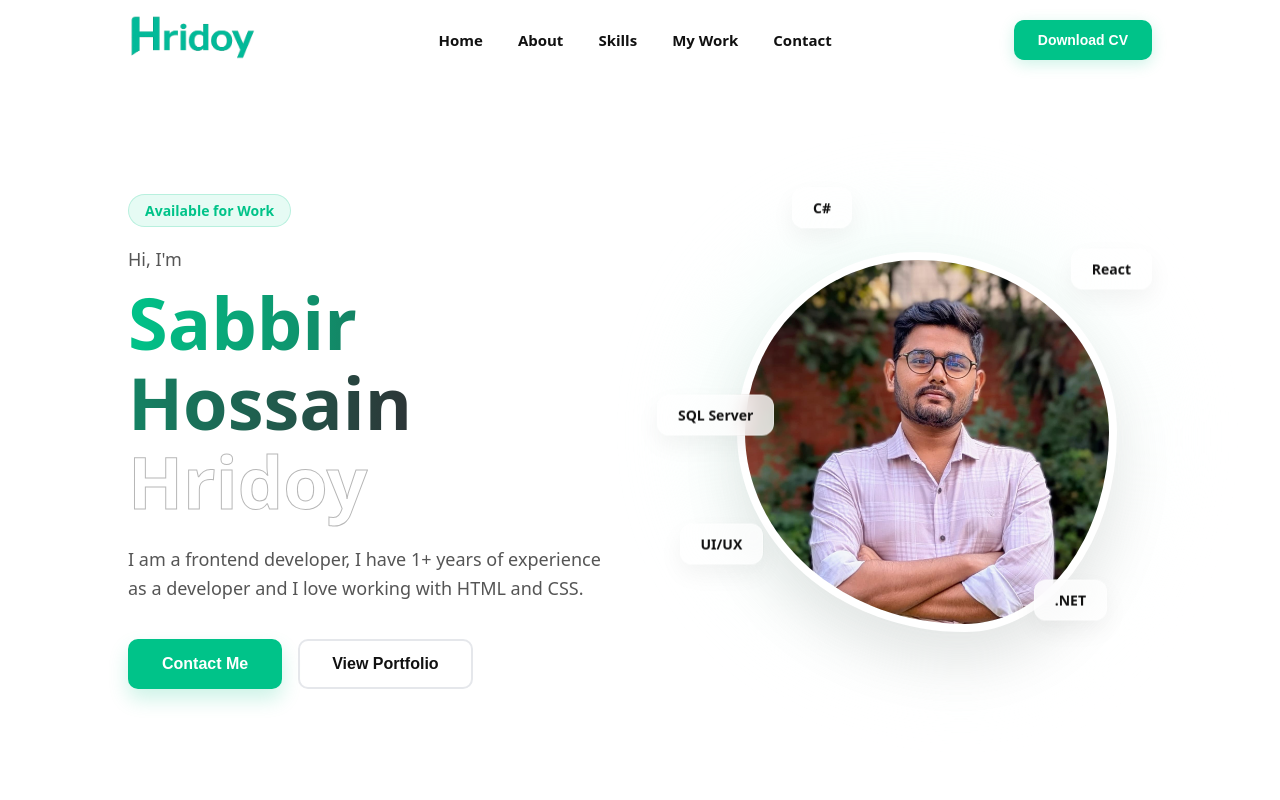
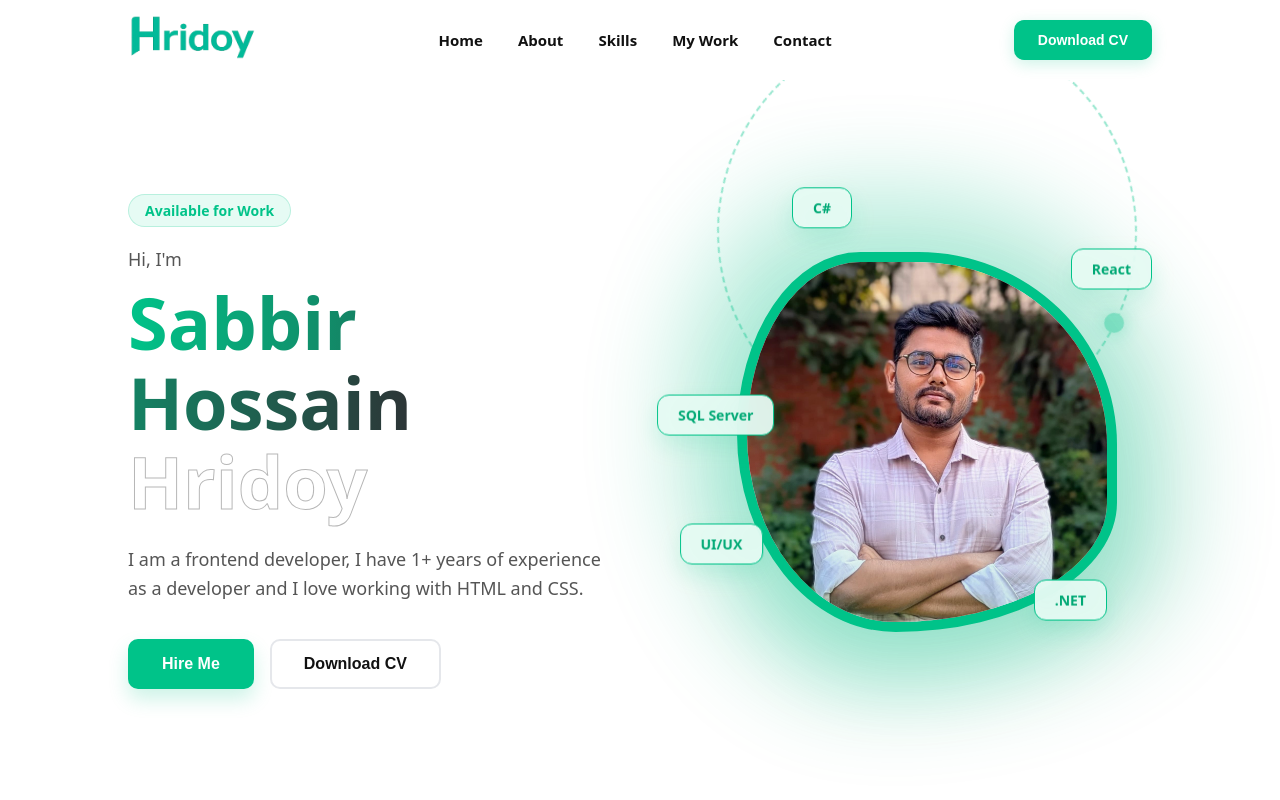
Before and after one commit to Hridu06/portfolio-react, a React (Vite) app: page / in a window 1280 px wide. Shown: the top 800 px of the page. Built offline with nearby package versions, Linux system fonts and the light colour scheme.

Commit message:
update hero

```diff
--- a/src/sections/Hero/Hero.css
+++ b/src/sections/Hero/Hero.css
@@ -133,25 +133,59 @@
 
 .hero-blob {
   position: absolute;
-  width: 100%;
-  height: 100%;
-  background: linear-gradient(135deg, var(--color-primary-light) 0%, #ffffff 100%);
+  width: 110%;
+  height: 110%;
+  background: linear-gradient(135deg, var(--color-primary) 0%, var(--color-primary-dark) 100%);
   border-radius: 30% 70% 70% 30% / 30% 30% 70% 70%;
   animation: blobMorph 12s linear infinite alternate;
+  z-index: -2;
+  filter: blur(50px);
+  opacity: 0.3;
+}
+
+.hero-shape-layer {
+  position: absolute;
+  width: 420px;
+  height: 420px;
+  border: 2px dashed var(--color-primary);
+  border-radius: 50%;
+  animation: rotate 20s linear infinite;
   z-index: -1;
-  filter: blur(40px);
-  opacity: 0.6;
+  opacity: 0.4;
+}
+
+.hero-shape-layer::before {
+  content: '';
+  position: absolute;
+  top: -10px;
+  left: 50%;
+  width: 20px;
+  height: 20px;
+  background: var(--color-primary);
+  border-radius: 50%;
+  transform: translateX(-50%);
+  box-shadow: 0 0 20px var(--color-primary);
 }
 
 .hero-image-wrapper {
   width: 380px;
   height: 380px;
-  border-radius: 40% 60% 60% 40% / 40% 40% 60% 60%;
+  border-radius: 60% 40% 30% 70% / 60% 30% 70% 40%;
   overflow: hidden;
-  border: 8px solid white;
-  box-shadow: 0 30px 60px rgba(0, 0, 0, 0.1);
-  animation: blobMorph 12s linear infinite alternate;
+  border: 10px solid var(--color-primary);
+  box-shadow: 0 40px 80px rgba(0, 195, 137, 0.2);
+  animation: blobMorph 10s ease-in-out infinite alternate;
   background: var(--color-bg-light);
+  z-index: 1;
+  position: relative;
+}
+
+.hero-image-wrapper::after {
+  content: '';
+  position: absolute;
+  inset: 0;
+  background: linear-gradient(to bottom, transparent 50%, rgba(0, 195, 137, 0.15));
+  pointer-events: none;
 }
 
 .hero-image-wrapper img {
@@ -169,14 +203,16 @@
 .tech-tag {
   position: absolute;
   padding: 10px 20px;
-  background: rgba(255, 255, 255, 0.8);
+  background: rgba(230, 251, 244, 0.95);
   backdrop-filter: blur(10px);
-  border: 1px solid rgba(255, 255, 255, 0.3);
+  border: 1px solid var(--color-primary);
   border-radius: 12px;
   font-size: 14px;
   font-weight: 600;
-  box-shadow: 0 10px 25px rgba(0, 0, 0, 0.05);
+  color: var(--color-primary-dark);
+  box-shadow: 0 10px 25px rgba(0, 195, 137, 0.15);
   animation: float 4s ease-in-out infinite;
+  z-index: 10;
 }
 
 .tag-1 { top: 10%; right: 0%; animation-delay: 0s; }
@@ -187,10 +223,14 @@
 
 /* ANIMATIONS */
 @keyframes blobMorph {
-  0% { border-radius: 40% 60% 60% 40% / 40% 40% 60% 60%; }
-  33% { border-radius: 60% 40% 40% 60% / 60% 60% 40% 40%; }
-  66% { border-radius: 40% 60% 40% 60% / 40% 40% 60% 60%; }
-  100% { border-radius: 60% 40% 60% 40% / 60% 60% 40% 40%; }
+  0% { border-radius: 60% 40% 30% 70% / 60% 30% 70% 40%; }
+  50% { border-radius: 30% 60% 70% 40% / 50% 60% 30% 60%; }
+  100% { border-radius: 60% 40% 30% 70% / 60% 30% 70% 40%; }
+}
+
+@keyframes rotate {
+  from { transform: rotate(0deg); }
+  to { transform: rotate(360deg); }
 }
 
 @keyframes float {
--- a/src/sections/Hero/Hero.jsx
+++ b/src/sections/Hero/Hero.jsx
@@ -21,8 +21,8 @@ const Hero = () => {
           </p>
 
           <div className="hero-actions">
-            <button className="hero-btn primary">Contact Me</button>
-            <button className="hero-btn secondary">View Portfolio</button>
+            <button className="hero-btn primary">Hire Me</button>
+            <button className="hero-btn secondary">Download CV</button>
           </div>
         </div>
 
@@ -30,6 +30,7 @@ const Hero = () => {
         <div className="hero-right">
           <div className="hero-visual">
             <div className="hero-blob"></div>
+            <div className="hero-shape-layer"></div>
             <div className="hero-image-wrapper">
               <img src={heroImage} alt="Profile" />
             </div>
```
